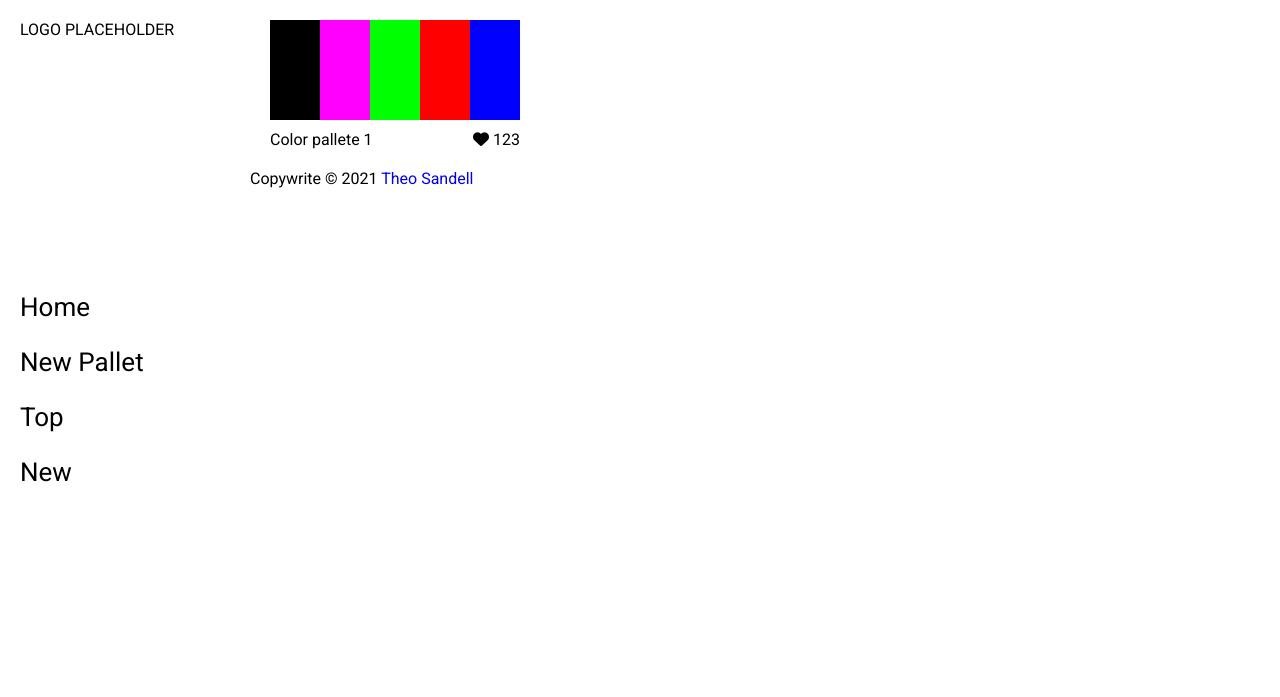
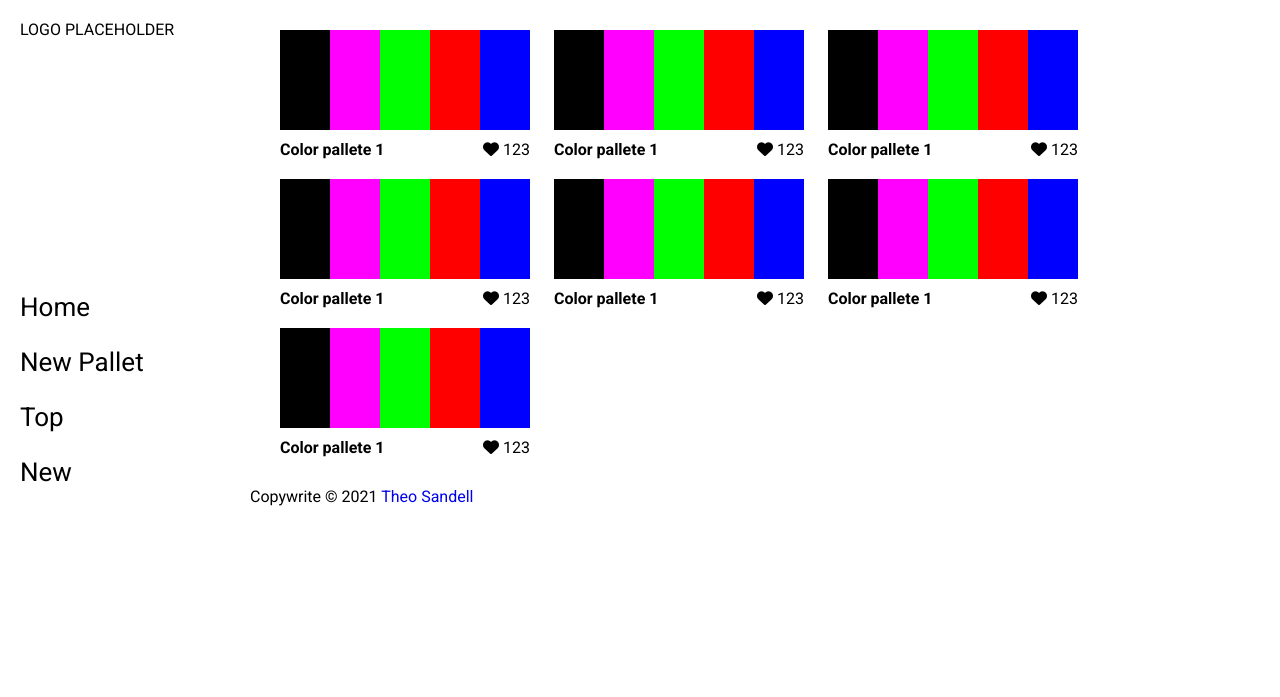
Before and after one commit to theo0165/colors, a PHP site: page / in a window 1280 px wide. Shown: the top 697 px of the page. Run offline with PHP 8.4, Linux system fonts and the light colour scheme; style sheets or scripts are compiled from the project's sources.

Commit message:
Fixed styling for multible rows of posts

```diff
--- a/index.php
+++ b/index.php
@@ -3,6 +3,79 @@
 
 $dbTestData = [
     [
+        "id" => 123,
+        "name" => "Color pallete 1",
+        "colors" => [
+            "#000000",
+            "#ff00ff",
+            "#00ff00",
+            "#ff0000",
+            "#0000ff"
+        ],
+        "likes" => 123
+    ],
+    [
+        "id" => 123,
+        "name" => "Color pallete 1",
+        "colors" => [
+            "#000000",
+            "#ff00ff",
+            "#00ff00",
+            "#ff0000",
+            "#0000ff"
+        ],
+        "likes" => 123
+    ],
+    [
+        "id" => 123,
+        "name" => "Color pallete 1",
+        "colors" => [
+            "#000000",
+            "#ff00ff",
+            "#00ff00",
+            "#ff0000",
+            "#0000ff"
+        ],
+        "likes" => 123
+    ],
+    [
+        "id" => 123,
+        "name" => "Color pallete 1",
+        "colors" => [
+            "#000000",
+            "#ff00ff",
+            "#00ff00",
+            "#ff0000",
+            "#0000ff"
+        ],
+        "likes" => 123
+    ],
+    [
+        "id" => 123,
+        "name" => "Color pallete 1",
+        "colors" => [
+            "#000000",
+            "#ff00ff",
+            "#00ff00",
+            "#ff0000",
+            "#0000ff"
+        ],
+        "likes" => 123
+    ],
+    [
+        "id" => 123,
+        "name" => "Color pallete 1",
+        "colors" => [
+            "#000000",
+            "#ff00ff",
+            "#00ff00",
+            "#ff0000",
+            "#0000ff"
+        ],
+        "likes" => 123
+    ],
+    [
+        "id" => 123,
         "name" => "Color pallete 1",
         "colors" => [
             "#000000",
@@ -23,13 +96,17 @@ $dbTestData = [
         <div class="posts">
             <?php foreach ($dbTestData as $post) : ?>
                 <div class="post">
+                    <a href="/single?id=<?= $post['id']; ?>">
                         <div class="colors">
                             <?php foreach ($post['colors'] as $color) : ?>
                                 <div style="background: <?= $color; ?>"></div>
                             <?php endforeach; ?>
                         </div>
+                    </a>
                     <div class="color-meta">
+                        <a href="/single?id=<?= $post['id']; ?>">
                             <div class="name"><?= $post['name'] ?></div>
+                        </a>
                         <div class="likes">
                             <i class="fa-solid fa-heart"></i>
                             <?= $post['likes'] ?>
--- a/public/style/scss/components/post.scss
+++ b/public/style/scss/components/post.scss
@@ -3,9 +3,11 @@
 
   .post {
     display: inline-block;
+    margin: 10px;
 
     .colors {
       display: flex;
+      cursor: pointer;
       div {
         width: 50px;
         height: 100px;
@@ -20,10 +22,24 @@
       padding-top: 10px;
       .name {
         max-width: 175px;
-        font-weight: 500;
+        font-weight: 700;
+        cursor: pointer;
+        color: var(--light-text-color);
       }
 
       .likes {
+        i {
+          cursor: pointer;
+          transition: color 0.2s linear;
+
+          &:hover {
+            color: #e74c3c;
+          }
+        }
+
+        &.liked i {
+          color: #e74c3c;
+        }
       }
     }
   }
```
Lines whose indentation alone changed are shown as unchanged.
